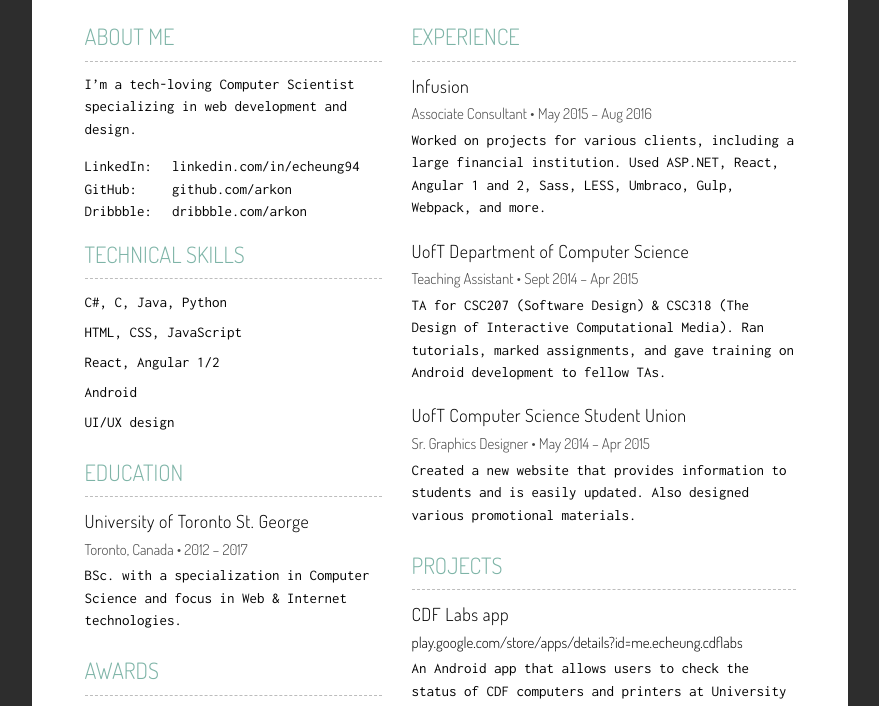
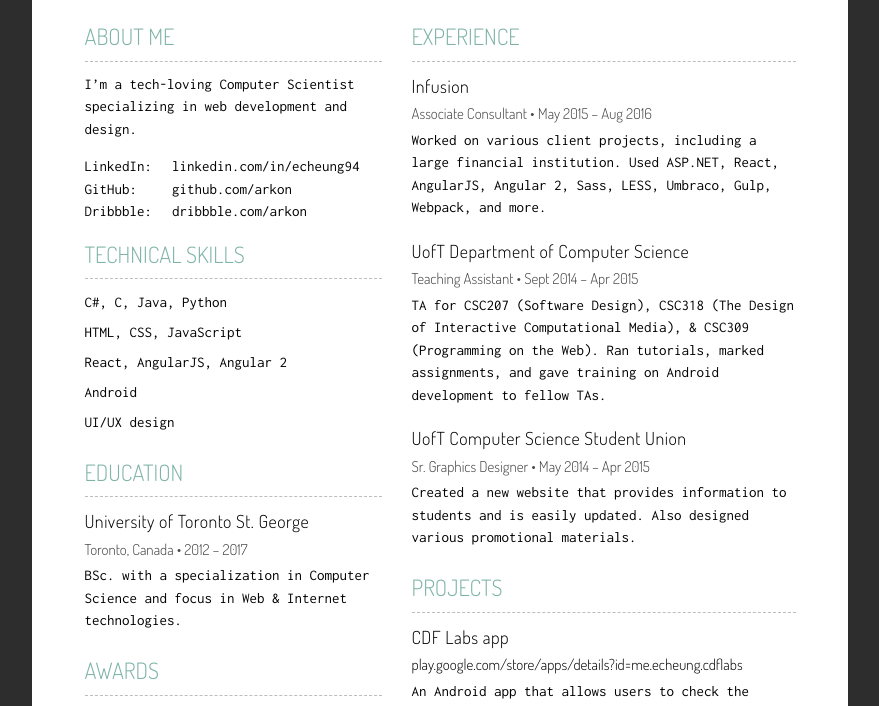
Before and after one commit to arkon/resume, a website: page src/index.html in a window 1280 px wide. Shown: the part 198-904 px from the top of the page, without its empty margins (200-1079 px from the left). Drawn offline with nearby package versions, Linux system fonts and the light colour scheme; files that its build step writes are made by us from their sources.

Commit message:
Minor edits

```diff
--- a/package.json
+++ b/package.json
@@ -15,6 +15,6 @@
   },
   "devDependencies": {
     "inliner": "^1.9.5",
-    "node-sass": "^3.8.0"
+    "node-sass": "^3.10.0"
   }
 }
--- a/src/index.html
+++ b/src/index.html
@@ -58,7 +58,7 @@
         <ul>
           <li>C#, C, Java, Python</li>
           <li>HTML, CSS, JavaScript</li>
-          <li>React, Angular 1/2</li>
+          <li>React, AngularJS, Angular 2</li>
           <li>Android</li>
           <li>UI/UX design</li>
         </ul>
@@ -69,8 +69,8 @@
             <h3>University of Toronto St. George</h3>
             <h4>Toronto, Canada • 2012 – 2017</h4>
             <p>
-              BSc. with a specialization in Computer Science and focus in
-              Web &amp; Internet technologies.
+              BSc. with a specialization in Computer Science and focus in Web &amp; Internet
+              technologies.
             </p>
           </li>
         </ul>
@@ -94,16 +94,16 @@
             <h3><a href="http://www.infusion.com/">Infusion</a></h3>
             <h4>Associate Consultant • May 2015 – Aug 2016</h4>
             <p>
-              Worked on projects for various clients, including a large financial institution.
-              Used ASP.NET, React, Angular 1 and 2, Sass, LESS, Umbraco, Gulp, Webpack, and more.
+              Worked on various client projects, including a large financial institution. Used
+              ASP.NET, React, AngularJS, Angular 2, Sass, LESS, Umbraco, Gulp, Webpack, and more.
             </p>
           </li>
           <li>
             <h3><a href="http://web.cs.toronto.edu/">UofT Department of Computer Science</a></h3>
             <h4>Teaching Assistant • Sept 2014 – Apr 2015</h4>
             <p>
-              TA for CSC207 (Software Design) &amp; CSC318 (The Design of
-              Interactive Computational Media). Ran tutorials, marked assignments, and
+              TA for CSC207 (Software Design), CSC318 (The Design of Interactive Computational
+              Media), &amp; CSC309 (Programming on the Web). Ran tutorials, marked assignments, and
               gave training on Android development to fellow TAs.
             </p>
           </li>
@@ -111,8 +111,8 @@
             <h3><a href="https://cssu.ca/">UofT Computer Science Student Union</a></h3>
             <h4>Sr. Graphics Designer • May 2014 – Apr 2015</h4>
             <p>
-              Created a new website that provides information to students and
-              is easily updated. Also designed various promotional materials.
+              Created a new website that provides information to students and is easily updated.
+              Also designed various promotional materials.
             </p>
           </li>
         </ul>
@@ -123,8 +123,8 @@
             <h3>CDF Labs app</h3>
             <h4><a href="http://play.google.com/store/apps/details?id=me.echeung.cdflabs">play.google.com/store/apps/details?id=me.echeung.cdflabs</a></h4>
             <p>
-              An Android app that allows users to check the status of
-              CDF computers and printers at University of Toronto St. George.
+              An Android app that allows users to check the status of CS Teaching Lab computers and
+              printers at University of Toronto St. George.
             </p>
           </li>
           <li>
```
Also changed, not shown: index.html (+1 -1 lines), README.md.
